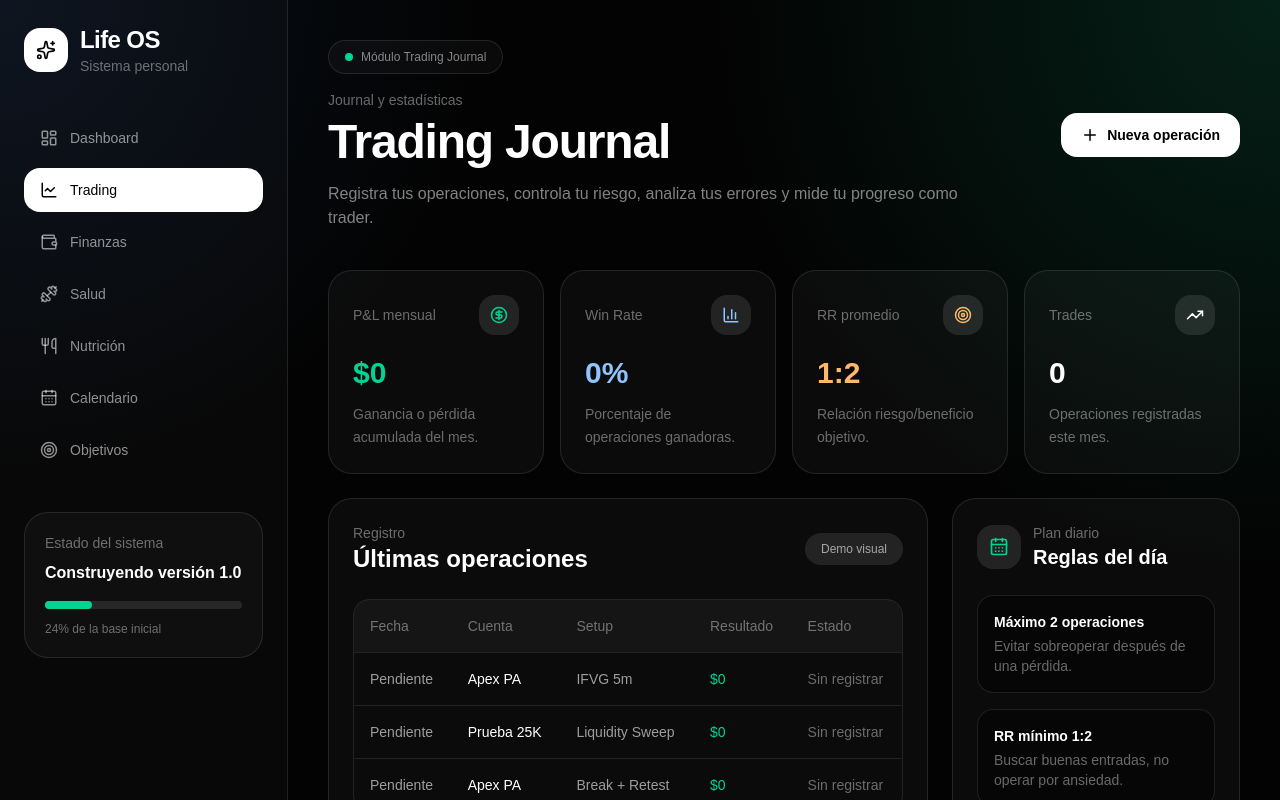
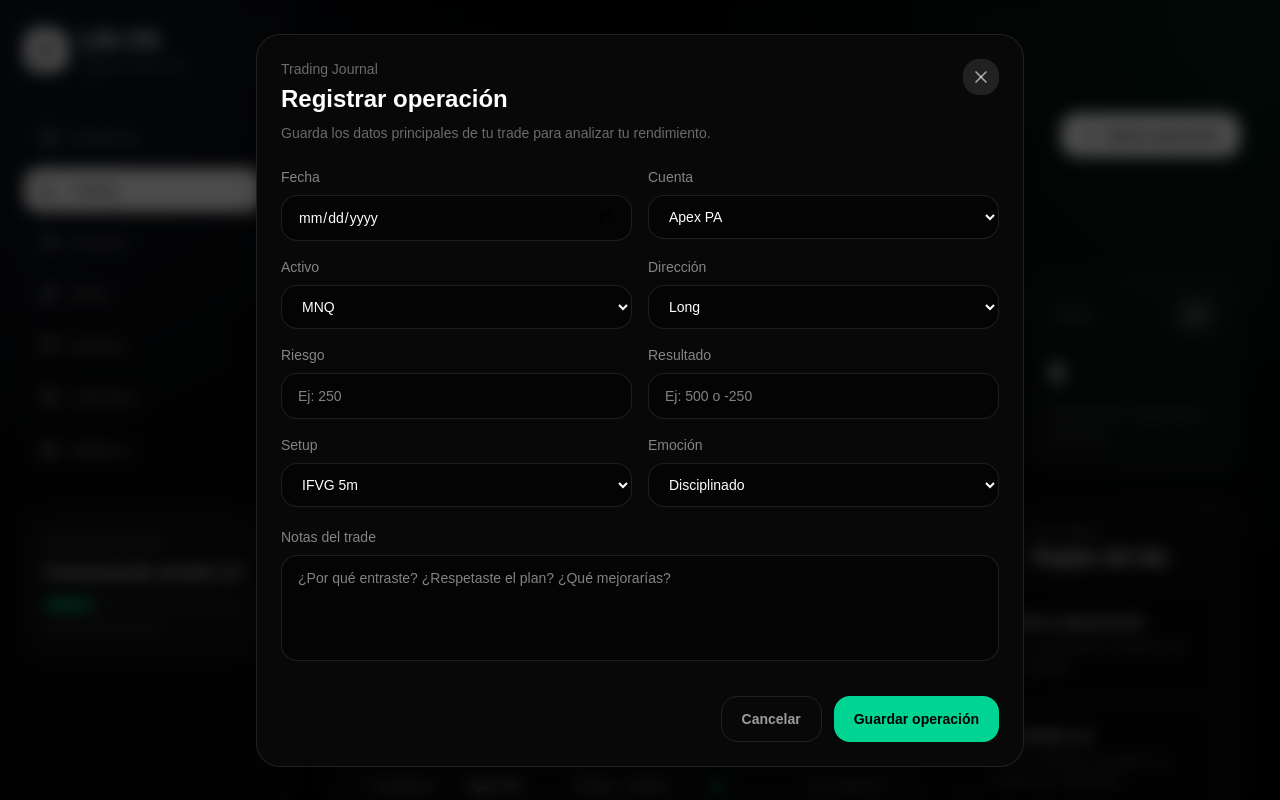
Before and after one commit to axelcar2005/LifeOS, a Next.js app: page /trading in a window 1280 px wide. Both pictures are taken after a click on the button "Nueva operación". Shown: the top 800 px of the page. Built offline with nearby package versions, Linux system fonts and the light colour scheme.

Commit message:
Crear formulario visual para registrar operaciones

```diff
--- a/app/trading/page.tsx
+++ b/app/trading/page.tsx
@@ -1,7 +1,8 @@
-import { BarChart3, CalendarDays, CircleDollarSign, Plus, Target, TrendingUp } from "lucide-react";
+import { BarChart3, CalendarDays, CircleDollarSign, Target, TrendingUp } from "lucide-react";
 
 import { AppShell } from "@/components/AppShell";
 import { StatCard } from "@/components/StatCard";
+import { TradeEntryModal } from "@/components/TradeEntryModal";
 
 const tradingStats = [
   {
@@ -80,10 +81,7 @@ export default function TradingPage() {
           </p>
         </div>
 
-        <button className="flex w-fit items-center gap-2 rounded-2xl bg-white px-5 py-3 text-sm font-semibold text-black transition hover:bg-white/90">
-          <Plus size={18} />
-          Nueva operación
-        </button>
+        <TradeEntryModal />
       </header>
 
       <div className="grid gap-4 md:grid-cols-2 xl:grid-cols-4">
--- /dev/null
+++ b/components/TradeEntryModal.tsx
@@ -0,0 +1,147 @@
+"use client";
+
+import { useState } from "react";
+import { Plus, X } from "lucide-react";
+
+export function TradeEntryModal() {
+  const [open, setOpen] = useState(false);
+
+  return (
+    <>
+      <button
+        onClick={() => setOpen(true)}
+        className="flex w-fit items-center gap-2 rounded-2xl bg-white px-5 py-3 text-sm font-semibold text-black transition hover:bg-white/90"
+      >
+        <Plus size={18} />
+        Nueva operación
+      </button>
+
+      {open && (
+        <div className="fixed inset-0 z-50 flex items-center justify-center bg-black/70 p-4 backdrop-blur-sm">
+          <div className="w-full max-w-3xl rounded-3xl border border-white/10 bg-[#080808] p-6 shadow-2xl">
+            <div className="mb-6 flex items-start justify-between gap-4">
+              <div>
+                <p className="text-sm text-white/40">Trading Journal</p>
+                <h2 className="mt-1 text-2xl font-bold">Registrar operación</h2>
+                <p className="mt-2 text-sm text-white/40">
+                  Guarda los datos principales de tu trade para analizar tu rendimiento.
+                </p>
+              </div>
+
+              <button
+                onClick={() => setOpen(false)}
+                className="rounded-2xl bg-white/10 p-2 text-white/60 transition hover:bg-white/20 hover:text-white"
+              >
+                <X size={20} />
+              </button>
+            </div>
+
+            <form className="space-y-5">
+              <div className="grid gap-4 md:grid-cols-2">
+                <div>
+                  <label className="mb-2 block text-sm text-white/50">Fecha</label>
+                  <input
+                    type="date"
+                    className="w-full rounded-2xl border border-white/10 bg-black/40 px-4 py-3 text-sm text-white outline-none focus:border-emerald-400"
+                  />
+                </div>
+
+                <div>
+                  <label className="mb-2 block text-sm text-white/50">Cuenta</label>
+                  <select className="w-full rounded-2xl border border-white/10 bg-black/40 px-4 py-3 text-sm text-white outline-none focus:border-emerald-400">
+                    <option>Apex PA</option>
+                    <option>Prueba 25K</option>
+                    <option>Prueba 50K</option>
+                    <option>Cuenta personal</option>
+                  </select>
+                </div>
+
+                <div>
+                  <label className="mb-2 block text-sm text-white/50">Activo</label>
+                  <select className="w-full rounded-2xl border border-white/10 bg-black/40 px-4 py-3 text-sm text-white outline-none focus:border-emerald-400">
+                    <option>MNQ</option>
+                    <option>NQ</option>
+                    <option>ES</option>
+                    <option>Otro</option>
+                  </select>
+                </div>
+
+                <div>
+                  <label className="mb-2 block text-sm text-white/50">Dirección</label>
+                  <select className="w-full rounded-2xl border border-white/10 bg-black/40 px-4 py-3 text-sm text-white outline-none focus:border-emerald-400">
+                    <option>Long</option>
+                    <option>Short</option>
+                  </select>
+                </div>
+
+                <div>
+                  <label className="mb-2 block text-sm text-white/50">Riesgo</label>
+                  <input
+                    type="number"
+                    placeholder="Ej: 250"
+                    className="w-full rounded-2xl border border-white/10 bg-black/40 px-4 py-3 text-sm text-white outline-none focus:border-emerald-400"
+                  />
+                </div>
+
+                <div>
+                  <label className="mb-2 block text-sm text-white/50">Resultado</label>
+                  <input
+                    type="number"
+                    placeholder="Ej: 500 o -250"
+                    className="w-full rounded-2xl border border-white/10 bg-black/40 px-4 py-3 text-sm text-white outline-none focus:border-emerald-400"
+                  />
+                </div>
+
+                <div>
+                  <label className="mb-2 block text-sm text-white/50">Setup</label>
+                  <select className="w-full rounded-2xl border border-white/10 bg-black/40 px-4 py-3 text-sm text-white outline-none focus:border-emerald-400">
+                    <option>IFVG 5m</option>
+                    <option>Liquidity Sweep</option>
+                    <option>Break + Retest</option>
+                    <option>Otro</option>
+                  </select>
+                </div>
+
+                <div>
+                  <label className="mb-2 block text-sm text-white/50">Emoción</label>
+                  <select className="w-full rounded-2xl border border-white/10 bg-black/40 px-4 py-3 text-sm text-white outline-none focus:border-emerald-400">
+                    <option>Disciplinado</option>
+                    <option>Ansioso</option>
+                    <option>Con miedo</option>
+                    <option>Impulsivo</option>
+                  </select>
+                </div>
+              </div>
+
+              <div>
+                <label className="mb-2 block text-sm text-white/50">Notas del trade</label>
+                <textarea
+                  rows={4}
+                  placeholder="¿Por qué entraste? ¿Respetaste el plan? ¿Qué mejorarías?"
+                  className="w-full resize-none rounded-2xl border border-white/10 bg-black/40 px-4 py-3 text-sm text-white outline-none focus:border-emerald-400"
+                />
+              </div>
+
+              <div className="flex justify-end gap-3 pt-2">
+                <button
+                  type="button"
+                  onClick={() => setOpen(false)}
+                  className="rounded-2xl border border-white/10 px-5 py-3 text-sm font-semibold text-white/60 transition hover:bg-white/5 hover:text-white"
+                >
+                  Cancelar
+                </button>
+
+                <button
+                  type="button"
+                  className="rounded-2xl bg-emerald-400 px-5 py-3 text-sm font-semibold text-black transition hover:bg-emerald-300"
+                >
+                  Guardar operación
+                </button>
+              </div>
+            </form>
+          </div>
+        </div>
+      )}
+    </>
+  );
+}
```
